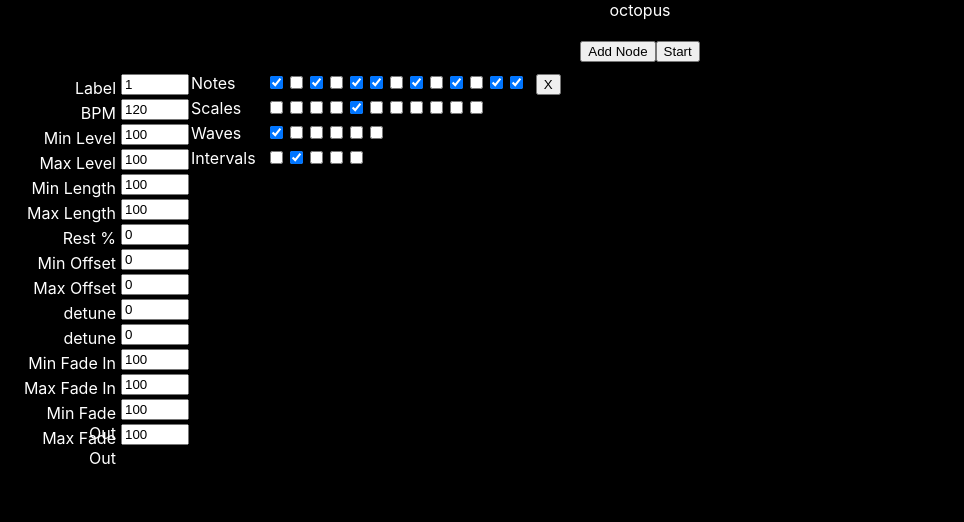
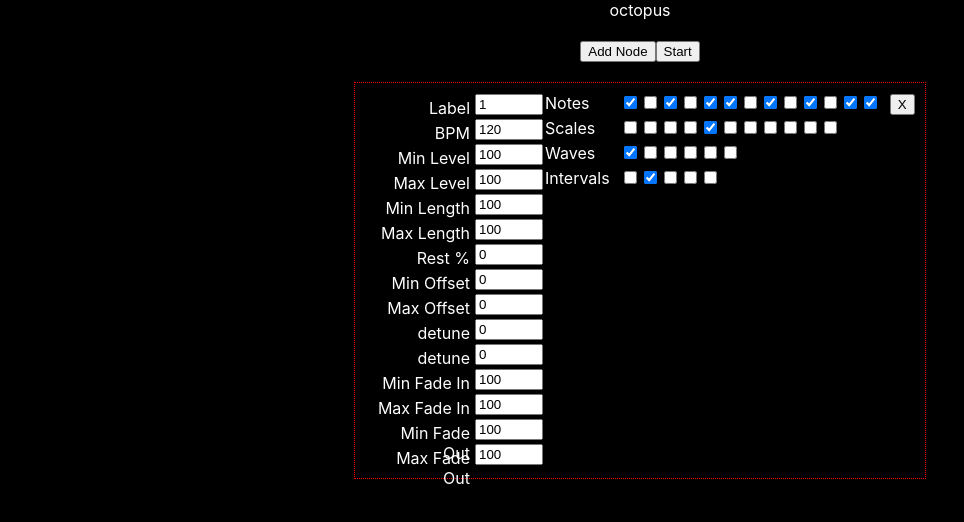
Before and after one commit to CodeKrakken/random-noise-generator, a React (Create React App) app: page / in a window 1280 px wide. Both pictures are taken after a click on the button "Add Node". Shown: the top 522 px of the page, without its empty margins (0-964 px from the left). Built offline with nearby package versions, Linux system fonts and the light colour scheme.

Commit message:
Move node to centre

```diff
--- a/src/App.css
+++ b/src/App.css
@@ -18,9 +18,10 @@ body {
 }
 
 .node {
-  border: 1px dotted black;
+  border: 1px dotted red;
   padding: 5px;
-  width: auto
+  width: 560px;
+  margin: auto
 }
 
 .textbox {
--- a/src/App.tsx
+++ b/src/App.tsx
@@ -316,7 +316,6 @@ function App() {
   const scales  = [0,1,2,3,4,5,6,7,8,9,10]
 
   return <>
-    <div>
     <Header
       handleStartStop   = {handleStartStop}
       cycleButtonLabel  = {cycleButtonLabel}
@@ -325,7 +324,7 @@ function App() {
     />
 
     <br />
-
+    <br />
     {nodes.map((node, i) =>
       node.isActive &&
       <Node
@@ -341,7 +340,6 @@ function App() {
         key         = {i}
       />
     )}
-    </div>
   </>
 }
 
```
Lines whose indentation alone changed are shown as unchanged.
